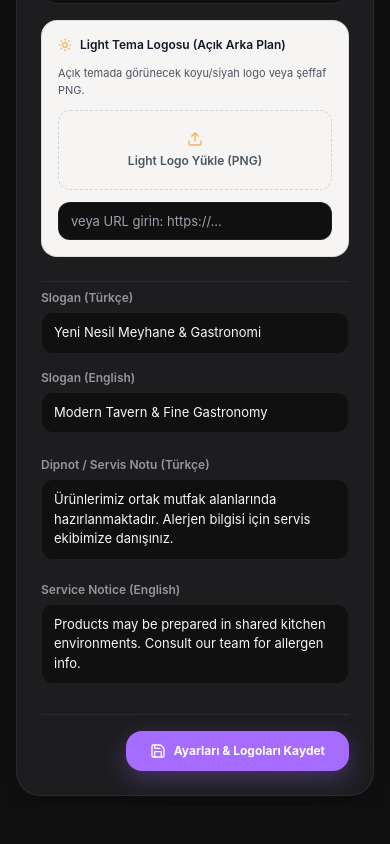
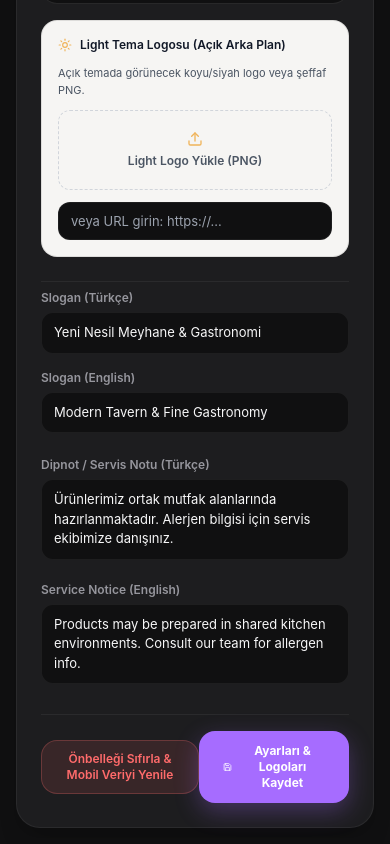
Before and after one commit to MyHitrow/Dutt_qr, a Next.js app: page /management-portal-secure/settings in a window 390 px wide. Shown: the part 673-1517 px from the top of the page. Before the commit the page ends 1485 px from the top, so only its background shows below. Built offline with nearby package versions, Linux system fonts and the light colour scheme.

Commit message:
fix: bump localStorage cache key version to v5 and add reset cache button to purge stale mobile device storage

```diff
--- a/src/app/management-portal-secure/settings/page.tsx
+++ b/src/app/management-portal-secure/settings/page.tsx
@@ -27,7 +27,7 @@ async function optimizeLogoImage(file: File): Promise<string> {
 }
 
 export default function AdminSettingsPage() {
-  const { venue, updateVenue } = useMenu();
+  const { venue, updateVenue, resetAllData } = useMenu();
   const [savedSuccess, setSavedSuccess] = useState(false);
   const [isUploadingDark, setIsUploadingDark] = useState(false);
   const [isUploadingLight, setIsUploadingLight] = useState(false);
@@ -323,7 +323,20 @@ export default function AdminSettingsPage() {
           )}
         </div>
 
-        <div className="pt-4 flex items-center justify-end border-t" style={{ borderColor: "var(--dut-divider)" }}>
+        <div className="pt-4 flex items-center justify-between border-t" style={{ borderColor: "var(--dut-divider)" }}>
+          <button
+            type="button"
+            onClick={() => {
+              if (confirm("Mobil cihazınızdaki veya tarayıcınızdaki eski önbellek temizlenip güncel canlı veriler yüklenecektir. Onaylıyor musunuz?")) {
+                resetAllData();
+              }
+            }}
+            className="px-4 py-2.5 rounded-2xl text-xs font-semibold transition-all hover:scale-95"
+            style={{ background: "rgba(255,107,107,0.12)", color: "var(--dut-danger)", border: "1px solid rgba(255,107,107,0.25)" }}
+          >
+            Önbelleği Sıfırla & Mobil Veriyi Yenile
+          </button>
+
           <button
             type="submit"
             className="flex items-center gap-2 px-6 py-3 rounded-2xl text-xs font-bold text-white transition-all active:scale-95 shadow-lg"
--- a/src/context/MenuContext.tsx
+++ b/src/context/MenuContext.tsx
@@ -56,16 +56,19 @@ interface MenuContextType {
   submitOrder: () => void;
   updateOrderStatus: (status: OrderStatus) => void;
   clearOrder: () => void;
+
+  /* ─ Reset Cache ─ */
+  resetAllData: () => void;
 }
 
 const LS = {
-  VENUE: "dut_venue",
-  CATEGORIES: "dut_categories",
-  PRODUCTS: "dut_products",
-  FIX_MENUS: "dut_fix_menus",
-  CART: "dut_cart",
-  LANG: "dut_lang",
-  THEME: "dut_theme",
+  VENUE: "dut_v5_venue",
+  CATEGORIES: "dut_v5_categories",
+  PRODUCTS: "dut_v5_products",
+  FIX_MENUS: "dut_v5_fix_menus",
+  CART: "dut_v5_cart",
+  LANG: "dut_v5_lang",
+  THEME: "dut_v5_theme",
 };
 
 const MenuContext = createContext<MenuContextType | undefined>(undefined);
@@ -219,6 +222,20 @@ export const MenuProvider: React.FC<{ children: React.ReactNode }> = ({ children
 
   const clearOrder = () => setCurrentOrder(null);
 
+  const resetAllData = () => {
+    try {
+      Object.values(LS).forEach(k => localStorage.removeItem(k));
+      // Also clear old legacy keys
+      ["dut_venue", "dut_categories", "dut_products", "dut_fix_menus", "dut_cart"].forEach(k => localStorage.removeItem(k));
+    } catch {}
+    setVenue(mockVenueSettings);
+    setCategories(mockCategories);
+    setProducts(mockProducts);
+    setDailyFixMenus(mockDailyFixMenus);
+    setCartItems([]);
+    window.location.reload();
+  };
+
   return (
     <MenuContext.Provider value={{
       venue, categories, products, allergens: mockAllergensList, dailyFixMenus, lang, setLang,
@@ -230,6 +247,7 @@ export const MenuProvider: React.FC<{ children: React.ReactNode }> = ({ children
       cartItems, cartCount, cartSubtotal, cartTotal, serviceFee,
       addToCart, updateCartItemQty, removeFromCart, clearCart,
       currentOrder, submitOrder, updateOrderStatus, clearOrder,
+      resetAllData,
     }}>
       {children}
     </MenuContext.Provider>
```
